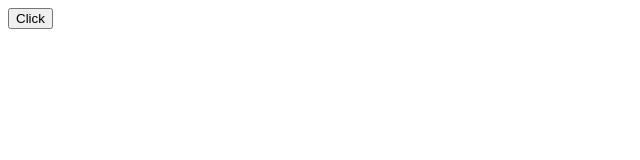
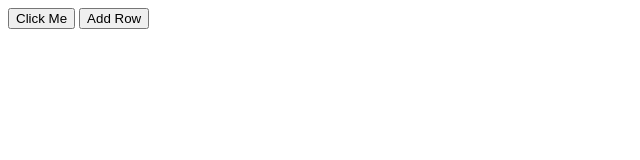
Before and after one commit to Yanyhoo/ppvapi, a plain HTML site: page index.html in a window 1280 px wide. Shown: the whole page, without its empty margins (0-640 px from the left). Drawn offline with Linux system fonts and the light colour scheme.

Commit message:
Update index.html

```diff
--- a/index.html
+++ b/index.html
@@ -8,7 +8,9 @@
 </head>
 <body>
 	<div id="app"></div>
-	<button id="btn">Click</button>
+	<button id="btn">Click Me</button>
+	<button id="btn2">Add Row</button>
+
 	<script src="my.js"></script>
 </body>
 </html>
```
